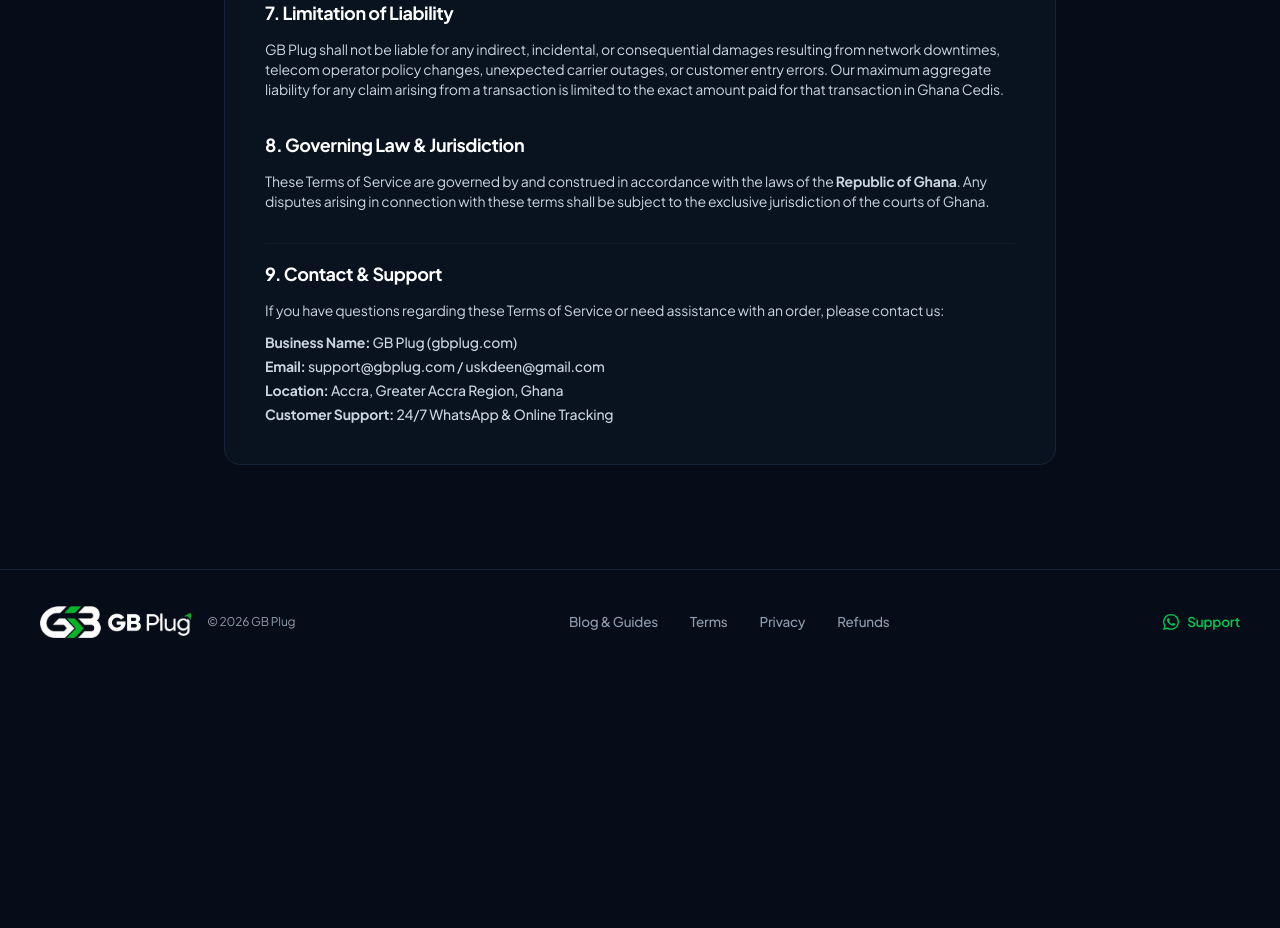
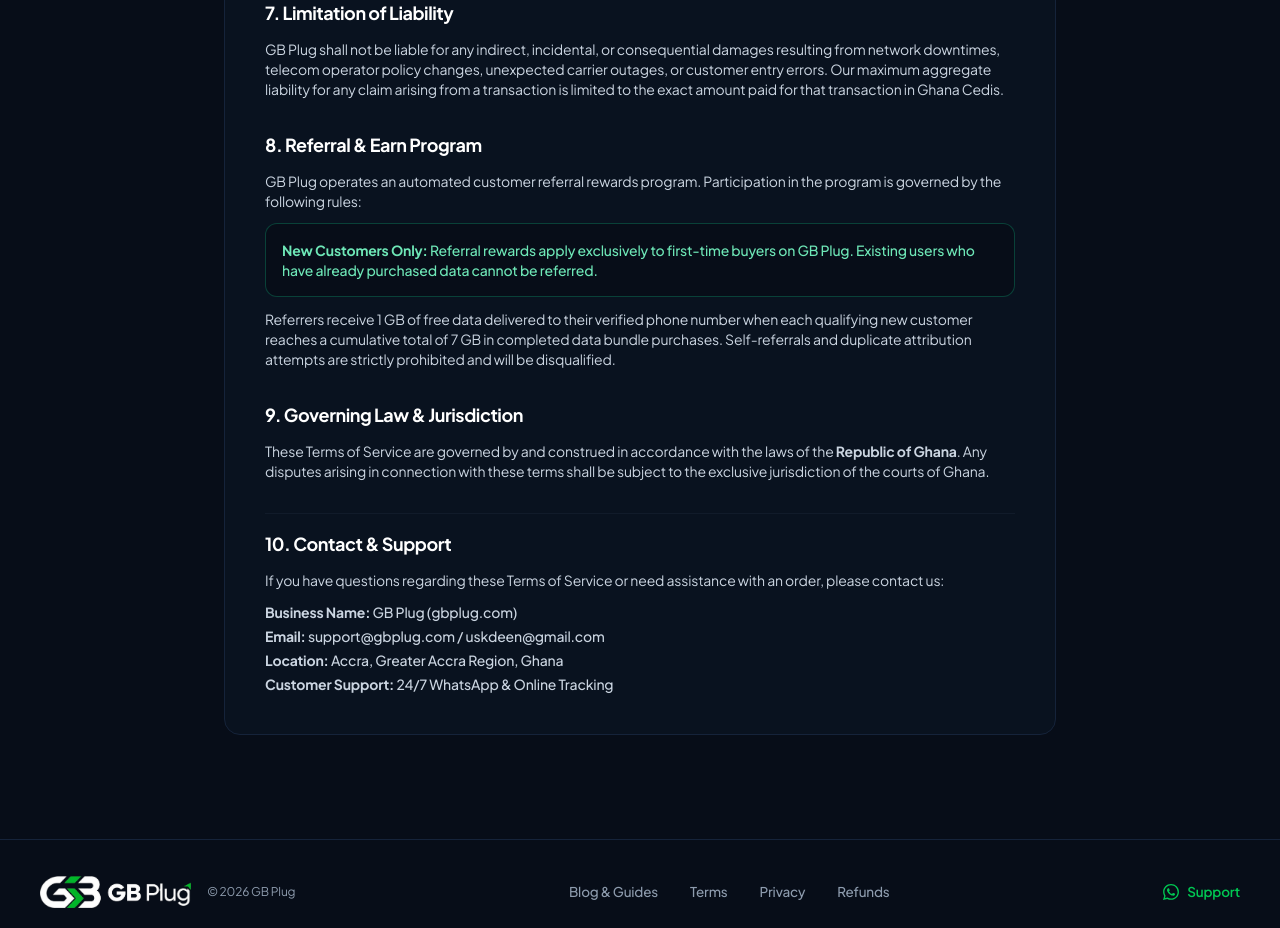
Before and after one commit to kamaldeen5/gbplug, a Next.js app: page /terms in a window 1280 px wide. Shown: the part 1620-2548 px from the top of the page. Before the commit the page ends 2294 px from the top, so only its background shows below. Built offline with nearby package versions, Linux system fonts and the light colour scheme.

Commit message:
fix(referrals): remove Active and Goal badges; add new customer referral policy to Terms of Service

```diff
--- a/src/app/refer/page.tsx
+++ b/src/app/refer/page.tsx
@@ -340,9 +340,6 @@ export default function ReferPage() {
                 <div>
                   <div className="flex items-center gap-2">
                     <h2 className="text-sm sm:text-base font-bold">Referral Dashboard</h2>
-                    <span className="px-2 py-0.5 rounded text-[10px] font-extrabold uppercase bg-emerald-500/15 text-emerald-400 border border-emerald-500/30">
-                      Active
-                    </span>
                   </div>
                   <p className={`text-xs ${isDark ? 'text-slate-400' : 'text-slate-500'}`}>
                     Rewards deliver to: <span className="font-semibold text-white">{referrer.phone}</span>
@@ -503,9 +500,6 @@ export default function ReferPage() {
                     Each new friend earns you 1 GB of free data once they accumulate 7 GB.
                   </p>
                 </div>
-                <span className="text-xs font-bold px-2 py-1 rounded bg-[#00C853]/10 text-[#00C853] border border-[#00C853]/20">
-                  Goal: 7 GB / Friend
-                </span>
               </div>
 
               {referrer.referredCustomers.length === 0 ? (
--- a/src/app/terms/page.tsx
+++ b/src/app/terms/page.tsx
@@ -160,17 +160,35 @@ export default function TermsPage() {
           {/* Section 8 */}
           <section className="space-y-3">
             <h2 className={`text-lg font-bold tracking-tight ${isDark ? 'text-white' : 'text-slate-900'}`}>
-              8. Governing Law &amp; Jurisdiction
+              8. Referral &amp; Earn Program
+            </h2>
+            <p className="text-sm">
+              GB Plug operates an automated customer referral rewards program. Participation in the program is governed by the following rules:
+            </p>
+            <div className={`p-4 rounded-xl border text-xs sm:text-sm font-medium ${
+              isDark ? 'bg-[#070D18] border-emerald-500/30 text-emerald-300' : 'bg-emerald-50 border-emerald-200 text-emerald-900'
+            }`}>
+              <strong>New Customers Only:</strong> Referral rewards apply exclusively to first-time buyers on GB Plug. Existing users who have already purchased data cannot be referred.
+            </div>
+            <p className="text-sm">
+              Referrers receive 1 GB of free data delivered to their verified phone number when each qualifying new customer reaches a cumulative total of 7 GB in completed data bundle purchases. Self-referrals and duplicate attribution attempts are strictly prohibited and will be disqualified.
+            </p>
+          </section>
+
+          {/* Section 9 */}
+          <section className="space-y-3">
+            <h2 className={`text-lg font-bold tracking-tight ${isDark ? 'text-white' : 'text-slate-900'}`}>
+              9. Governing Law &amp; Jurisdiction
             </h2>
             <p className="text-sm">
               These Terms of Service are governed by and construed in accordance with the laws of the <strong>Republic of Ghana</strong>. Any disputes arising in connection with these terms shall be subject to the exclusive jurisdiction of the courts of Ghana.
             </p>
           </section>
 
-          {/* Section 9 */}
+          {/* Section 10 */}
           <section className="space-y-3 pt-4 border-t border-slate-700/20">
             <h2 className={`text-lg font-bold tracking-tight ${isDark ? 'text-white' : 'text-slate-900'}`}>
-              9. Contact &amp; Support
+              10. Contact &amp; Support
             </h2>
             <p className="text-sm">
               If you have questions regarding these Terms of Service or need assistance with an order, please contact us:
```
